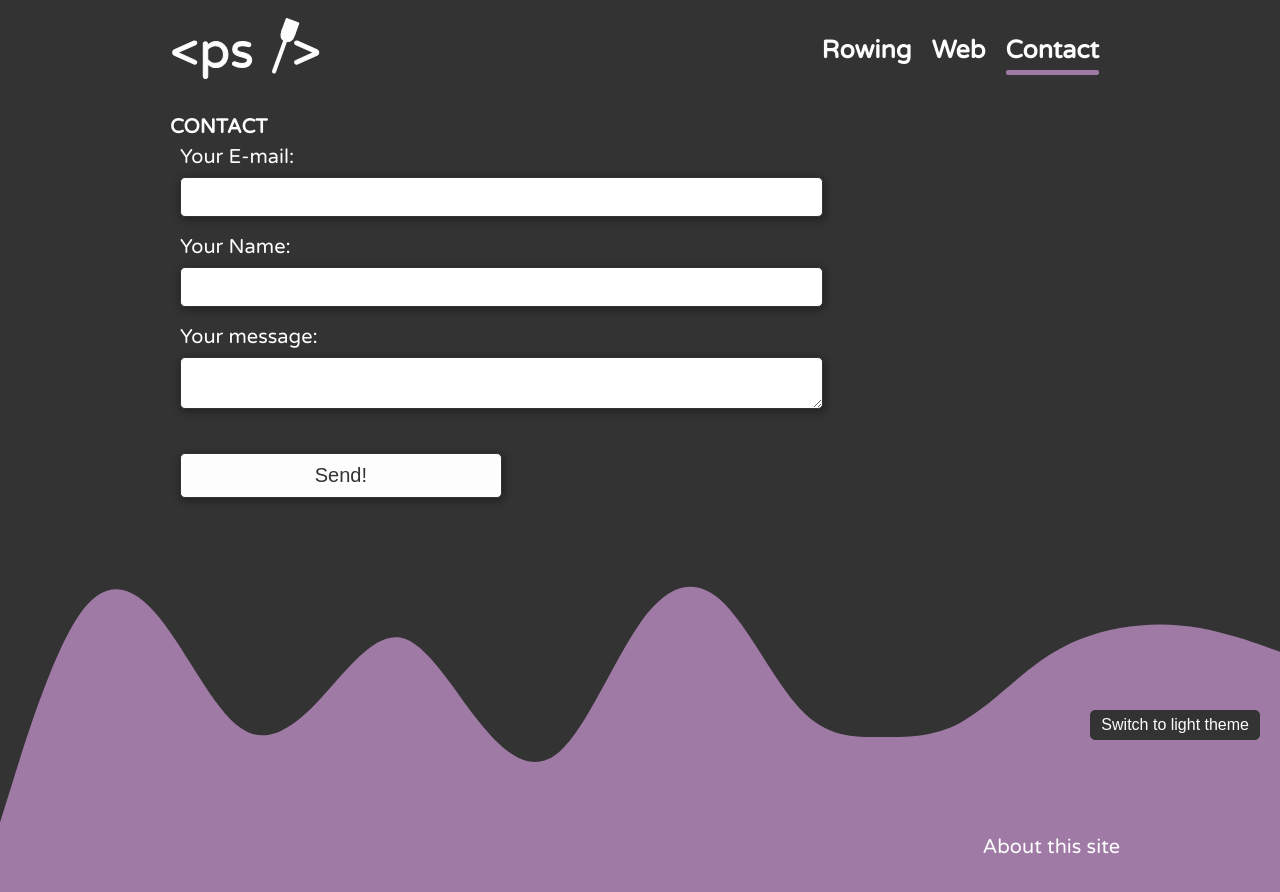
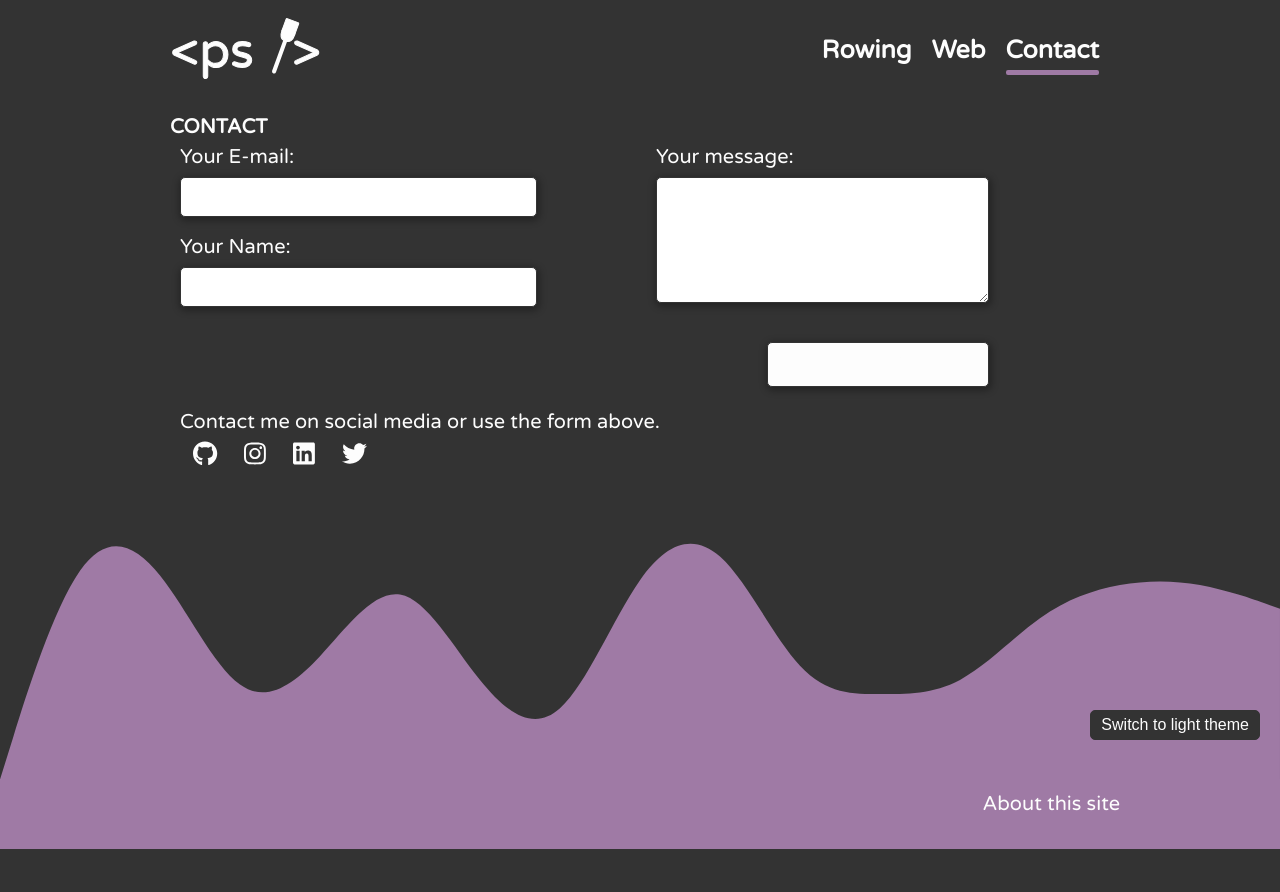
Before and after one commit to sieberp/homepage, a Gatsby site: page /contact in a window 1280 px wide. After the commit the page ends 849 px from the top, so only its background shows below. Built offline with nearby package versions, Linux system fonts and the light colour scheme; Gatsby itself is replaced by a stand-in of ours.

Commit message:
feat: contact page finished

```diff
--- a/src/pages/contact.js
+++ b/src/pages/contact.js
@@ -1,9 +1,16 @@
 import React from 'react';
 import axios from 'axios';
 import styled from 'styled-components';
+import {
+  faLinkedin,
+  faGithub,
+  faTwitter,
+  faInstagram,
+} from '@fortawesome/free-brands-svg-icons';
+import { FontAwesomeIcon } from '@fortawesome/react-fontawesome';
 
 import SEO from '../components/seo';
-import Text from '../components/styles/text';
+import TextStyles from '../components/styles/text';
 
 const StyledInput = styled.input`
   padding: 1rem;
@@ -81,7 +88,7 @@ const StyledButton = styled.button`
   font-size: 2rem;
   box-shadow: 1px 2px 7px 2px rgba(0, 0, 0, 0.3);
   background-color: #fdfdfd;
-  color: #333333;
+  color: ${({ theme }) => theme.text};
   outline: none;
   :hover,
   :focus {
@@ -91,6 +98,21 @@ const StyledButton = styled.button`
 
 const Wrapper = styled.main`
   padding: 0 1rem;
+`;
+
+const SocialLinks = styled.div`
+  display: flex;
+  flex-direction: row;
+  width: 200px;
+  justify-content: space-around;
+  margin-bottom: 2rem;
+  a {
+    font-size: 2.5rem;
+    color: ${({ theme }) => theme.text};
+    :hover {
+      color: ${({ theme }) => theme.link_text};
+    }
+  }
 `;
 
 const Contact = () => {
@@ -142,9 +164,8 @@ const Contact = () => {
       />
       <Wrapper>
         <h1>CONTACT</h1>
-        <Text>
+        <TextStyles>
           <StyledForm>
-            <fieldset aria-disabled={status === 'sending' ? true : false}>
             <StyledLabel htmlFor="email" className="email">
               Your E-mail: <br />
               <StyledInput
@@ -179,14 +200,28 @@ const Contact = () => {
             <StyledButton type="submit" onClick={sendMail}>
               {buttonText}
             </StyledButton>
-            </fieldset>
           </StyledForm>
           {status === 'error'
             ? 'There was an error. Please try again later.'
             : status === 'sent'
             ? 'Thank you for your message. We will be in contact with you shortly.'
             : ''}
-        </Text>
+          <p>Contact me on social media or use the form above.</p>
+          <SocialLinks>
+            <a href="https://github.com/holypoli">
+              <FontAwesomeIcon icon={faGithub} />
+            </a>
+            <a href="https://www.instagram.com/paul_sieber/">
+              <FontAwesomeIcon icon={faInstagram} />
+            </a>
+            <a href="https://www.linkedin.com/in/paul-sieber-b78180211/">
+              <FontAwesomeIcon icon={faLinkedin} />
+            </a>
+            <a href="https://twitter.com/holypoli93">
+              <FontAwesomeIcon icon={faTwitter} />
+            </a>
+          </SocialLinks>
+        </TextStyles>
       </Wrapper>
     </>
   );
```
Lines whose indentation alone changed are shown as unchanged.
